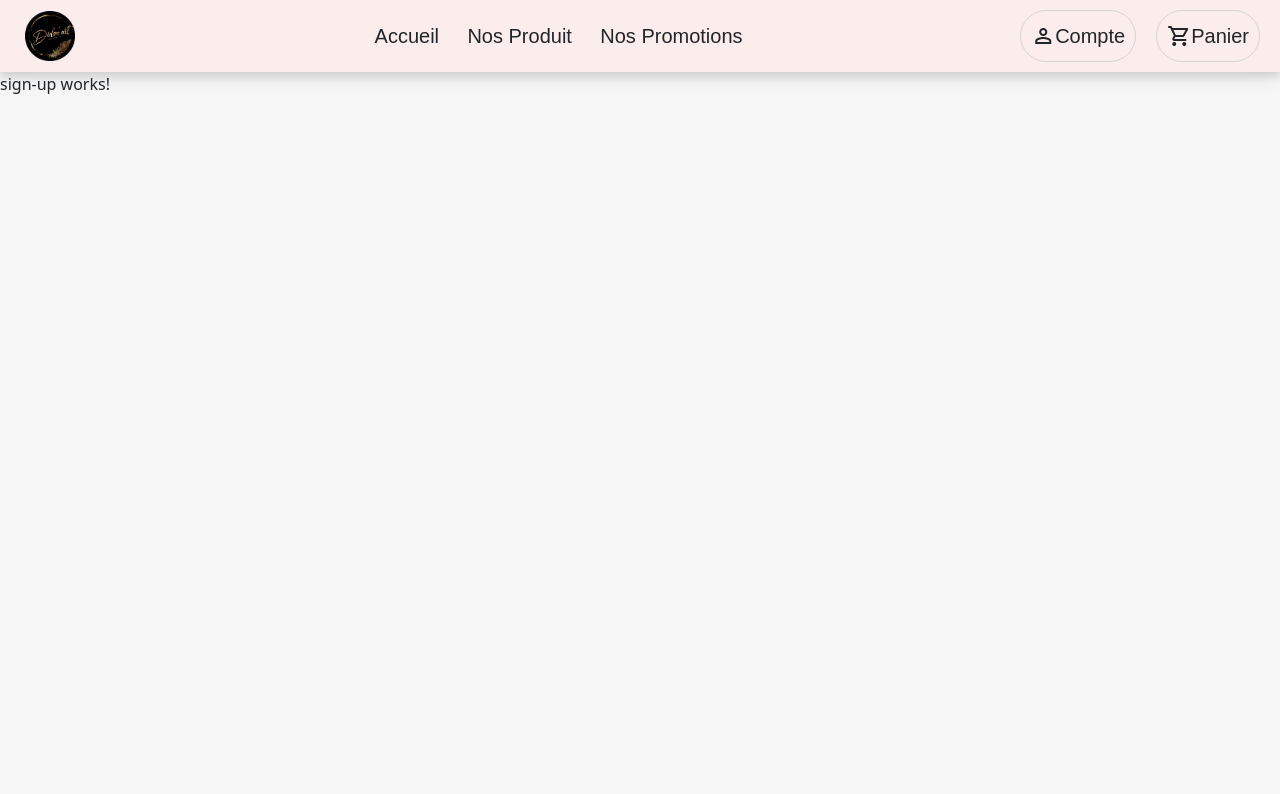
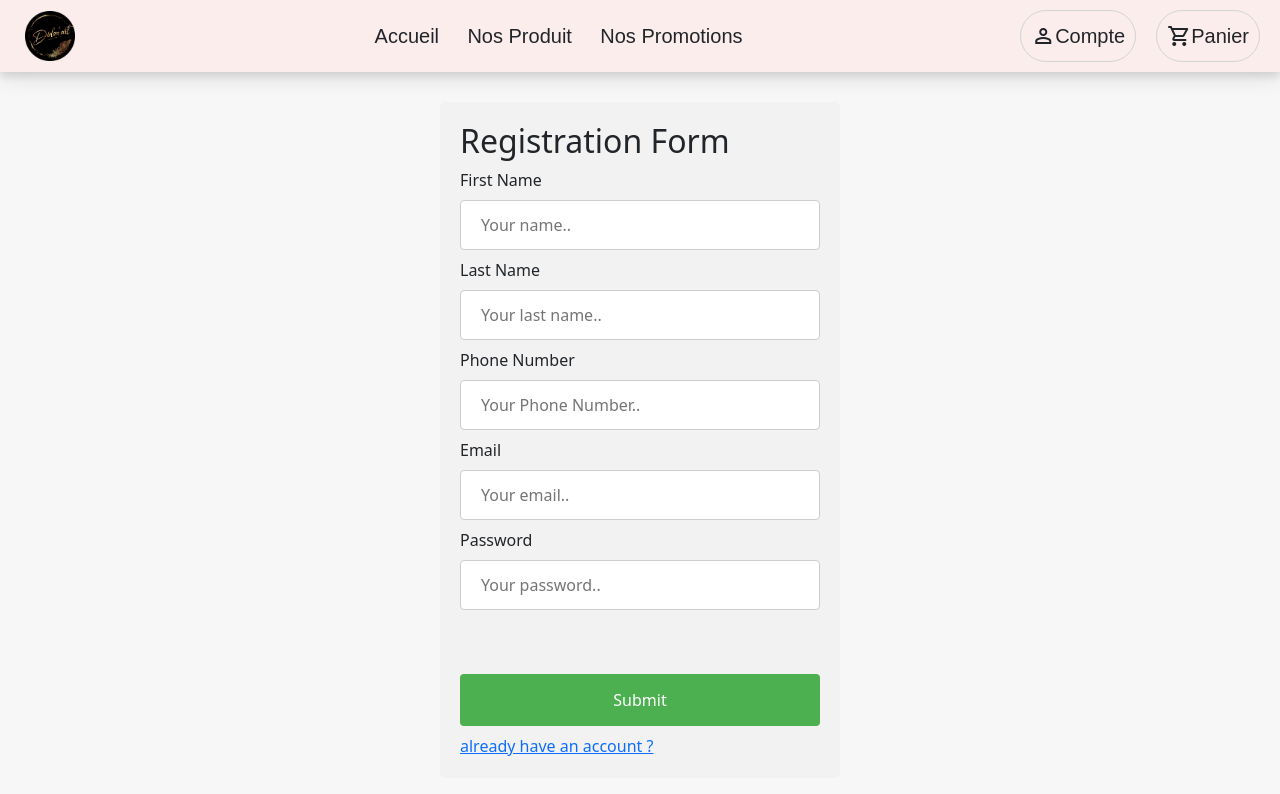
Before and after one commit to aymenbouhaha/e-commerce-client, an Angular app: page /sign-up in a window 1280 px wide. Shown: the top 794 px of the page. Built offline with nearby package versions, Linux system fonts and the light colour scheme.

Commit message:
login&register

```diff
--- a/src/app/user/login/login.component.css
+++ b/src/app/user/login/login.component.css
@@ -0,0 +1,39 @@
+input[type=email], [type=password] , [type=tel]{
+  width: 100%;
+  padding: 12px 20px;
+  margin: 8px 0;
+  display: inline-block;
+  border: 1px solid #ccc;
+  border-radius: 4px;
+  box-sizing: border-box;
+}
+
+input[type=submit]{
+  width: 100%;
+  background-color: #4CAF50;
+  color: white;
+  padding: 14px 20px;
+  margin: 8px 0;
+  border: none;
+  border-radius: 4px;
+  cursor: pointer;
+}
+
+input[type=submit]:hover {
+  background-color: #45a049;
+}
+
+.form, .form-data{
+  border-radius: 5px;
+  background-color: #f2f2f2;
+  padding: 20px;
+  width: 400px;
+  margin: 30px auto;
+}
+
+input.ng-invalid.ng-touched{
+  border: red 1px solid;
+}
+small{
+  color: red;
+}
--- a/src/app/user/login/login.component.html
+++ b/src/app/user/login/login.component.html
@@ -1,17 +1,24 @@
-<div class="d-flex justify-content-center mt-5">
-  <div class="col-3">
-    <form [formGroup]="loginForm" (ngSubmit)="onSubmit()">
-      <div class="text-center mb-4">
-        <h1 class="mb-3">Login</h1>
-      </div>
+<div class="form">
+  <h2 id="login">Login</h2>
+  <form (ngSubmit)="onSubmit()" #myForm="ngForm">
 
-      <app-text-input [formControl]="loginForm.controls['email']" [label]="'Email Address'"></app-text-input>
-      <app-text-input [formControl]="loginForm.controls['password']" [label]="'Password'" [type]="'password'"></app-text-input>
+    <div ngModelGroup="personDetails" #personalDetail="ngModelGroup">
 
-      <div class="d-grid">
-        <button [disabled]="loginForm.invalid" class="btn btn-lg btn-primary mt-3" type="submit">Sign in</button>
-      </div>
- </form>
-  </div>
+      <label for="email">Email</label>
+      <input type="email" id="email" name="email" placeholder="Your email.."
+             name="email" ngModel required email>
 
+
+      <label for="password">Password</label>
+      <input type="password" id="password" name="password" placeholder="Your password.."
+             name="password" ngModel required #password="ngModel">
+    </div>
+    <div>
+      <small *ngIf="password.invalid && password.touched">password is a required field</small>
+    </div>
+
+    <br><br>
+    <input type="submit" value="Submit" id="btn">
+    <a routerLink="/sign-up">I don't have an account !</a>
+  </form>
 </div>
--- a/src/app/user/login/login.component.ts
+++ b/src/app/user/login/login.component.ts
@@ -1,9 +1,10 @@
-import { Component, OnInit } from '@angular/core';
-import {FormControl, FormGroup, Validators} from "@angular/forms";
-import {ActivatedRoute, Router} from "@angular/router";
+import {Component, ViewChild} from '@angular/core';
+import { Router} from "@angular/router";
+import {HttpClient} from "@angular/common/http";
+import {User} from "../../shared/models/user";
+import {NgForm} from "@angular/forms";
 
-class AccountService {
-}
+
 
 @Component({
   selector: 'app-login',
@@ -11,5 +12,23 @@ class AccountService {
   styleUrls: ['./login.component.css']
 })
 export class LoginComponent {
+  constructor( private http: HttpClient, private router: Router ) {
+  }
+  @ViewChild('myForm') form: NgForm;
 
+  onSubmit() {
+  let user = new User()
+  user.email = this.form.value.personDetails.email;
+  user.password = this.form.value.personDetails.password;
+  this.http.post<any>('/api/login', { username: user.email, password: user.password }).subscribe(response => {
+    console.log('Login successful');
+    const token = response.headers.get('Authorization');
+    // Store the token in local storage
+    localStorage.setItem('token', token);
+    // You can redirect to another page or perform additional actions upon successful login
+  }, error => {
+    console.error('Login failed:', error);
+    // Handle login failure, such as displaying an error message
+  });
 }
+}
--- a/src/app/user/sign-up/sign-up.component.css
+++ b/src/app/user/sign-up/sign-up.component.css
@@ -0,0 +1,39 @@
+input[type=text],[type=email], [type=password] , [type=tel]{
+  width: 100%;
+  padding: 12px 20px;
+  margin: 8px 0;
+  display: inline-block;
+  border: 1px solid #ccc;
+  border-radius: 4px;
+  box-sizing: border-box;
+}
+
+input[type=submit]{
+  width: 100%;
+  background-color: #4CAF50;
+  color: white;
+  padding: 14px 20px;
+  margin: 8px 0;
+  border: none;
+  border-radius: 4px;
+  cursor: pointer;
+}
+
+input[type=submit]:hover {
+  background-color: #45a049;
+}
+
+.form, .form-data{
+  border-radius: 5px;
+  background-color: #f2f2f2;
+  padding: 20px;
+  width: 400px;
+  margin: 30px auto;
+}
+
+input.ng-invalid.ng-touched{
+  border: red 1px solid;
+}
+small{
+  color: red;
+}
--- a/src/app/user/sign-up/sign-up.component.html
+++ b/src/app/user/sign-up/sign-up.component.html
@@ -1 +1,47 @@
-<p>sign-up works!</p>
+<div class="form">
+  <h2 id="registration">Registration Form</h2>
+  <form (ngSubmit)="onSubmit()" #myForm="ngForm">
+
+    <div ngModelGroup="personDetails" #personalDetail="ngModelGroup">
+      <label for="fname">First Name</label>
+      <input type="text" id="fname" placeholder="Your name.."
+             name="firstname" ngModel required #fname="ngModel">
+       <div>
+          <small *ngIf="fname.invalid && fname.touched">First Name is a required field</small>
+      </div>
+
+      <label for="lname">Last Name</label>
+      <input type="text" id="lname" placeholder="Your last name.."
+             name="lastname" ngModel required #lname="ngModel">
+
+      <div>
+        <small *ngIf="lname.invalid && lname.touched">First Name is a required field</small>
+      </div>
+
+      <label for="phoneNumber">Phone Number</label>
+      <input type="tel" id="phoneNumber" name="phoneNumber" placeholder="Your Phone Number.."
+             name="phone Number" ngModel required  #phoneNumber="ngModel">
+      <div>
+        <small *ngIf="phoneNumber.invalid && phoneNumber.touched">phoneNumber is a required field</small>
+      </div>
+
+
+      <label for="email">Email</label>
+      <input type="email" id="email" name="email" placeholder="Your email.."
+             name="email" ngModel required email>
+
+
+
+      <label for="password">Password</label>
+      <input type="password" id="password" name="password" placeholder="Your password.."
+             name="password" ngModel required #password="ngModel">
+    </div>
+    <div>
+      <small *ngIf="password.invalid && password.touched">password is a required field</small>
+    </div>
+
+    <br><br>
+      <input type="submit" value="Submit" id="btn">
+      <a routerLink="/login">already have an account ?</a>
+  </form>
+</div>
--- a/src/app/user/sign-up/sign-up.component.ts
+++ b/src/app/user/sign-up/sign-up.component.ts
@@ -1,15 +1,42 @@
-import { Component, OnInit } from '@angular/core';
+import {Component , ViewChild} from '@angular/core';
+import {NgForm} from "@angular/forms";
+import {User} from "../../shared/models/user";
+import {HttpClient} from "@angular/common/http";
+import {Router} from "@angular/router";
 
 @Component({
   selector: 'app-sign-up',
   templateUrl: './sign-up.component.html',
   styleUrls: ['./sign-up.component.css']
 })
-export class SignUpComponent implements OnInit {
-
-  constructor() { }
-
-  ngOnInit(): void {
+export class SignUpComponent {
+  constructor(private http: HttpClient, private router: Router) {
+    console.log("sign up component")
   }
 
+  @ViewChild('myForm') form: NgForm;
+
+  onSubmit() {
+    let user = new User()
+    console.log(this.form);
+    user.firstName = this.form.value.personDetails.firstname;
+    user.lastName = this.form.value.personDetails.lastname;
+    user.email = this.form.value.personDetails.email;
+    user.password = this.form.value.personDetails.passwordGroup.password;
+    user.phoneNumber = this.form.value.personDetails.phoneNumber;
+    user.role = "user";
+    this.http.post('http://localhost:8080/api/auth/signup', user).subscribe(response => {
+        console.log("user created successfully");
+      }, error => {
+        console.log("error");
+      }
+    )
+
+    if (this.form.valid) {
+      this.router.navigate(['login']);
+    }
+    else {
+      throw new Error("form is invalid");
+    }
+  }
 }
--- a/src/app/user/user.module.ts
+++ b/src/app/user/user.module.ts
@@ -4,7 +4,8 @@ import { LoginComponent } from './login/login.component';
 import { SignUpComponent } from './sign-up/sign-up.component';
 import {UserRoutingModule} from "./user-routing.module";
 import { UserInfoComponent } from './user-info/user-info.component';
-import {ReactiveFormsModule} from "@angular/forms";
+import {FormsModule} from "@angular/forms";
+import {HttpClientModule} from "@angular/common/http";
 
 
 
@@ -14,10 +15,10 @@ import {ReactiveFormsModule} from "@angular/forms";
     SignUpComponent,
     UserInfoComponent
   ],
-    imports: [
-        CommonModule,
-        UserRoutingModule,
-        ReactiveFormsModule
-    ]
+  imports: [
+    CommonModule,
+    UserRoutingModule,
+    FormsModule, HttpClientModule
+  ]
 })
 export class UserModule { }
```
Also changed, not shown: src/app/user/user.service.ts (+2 -50 lines).
